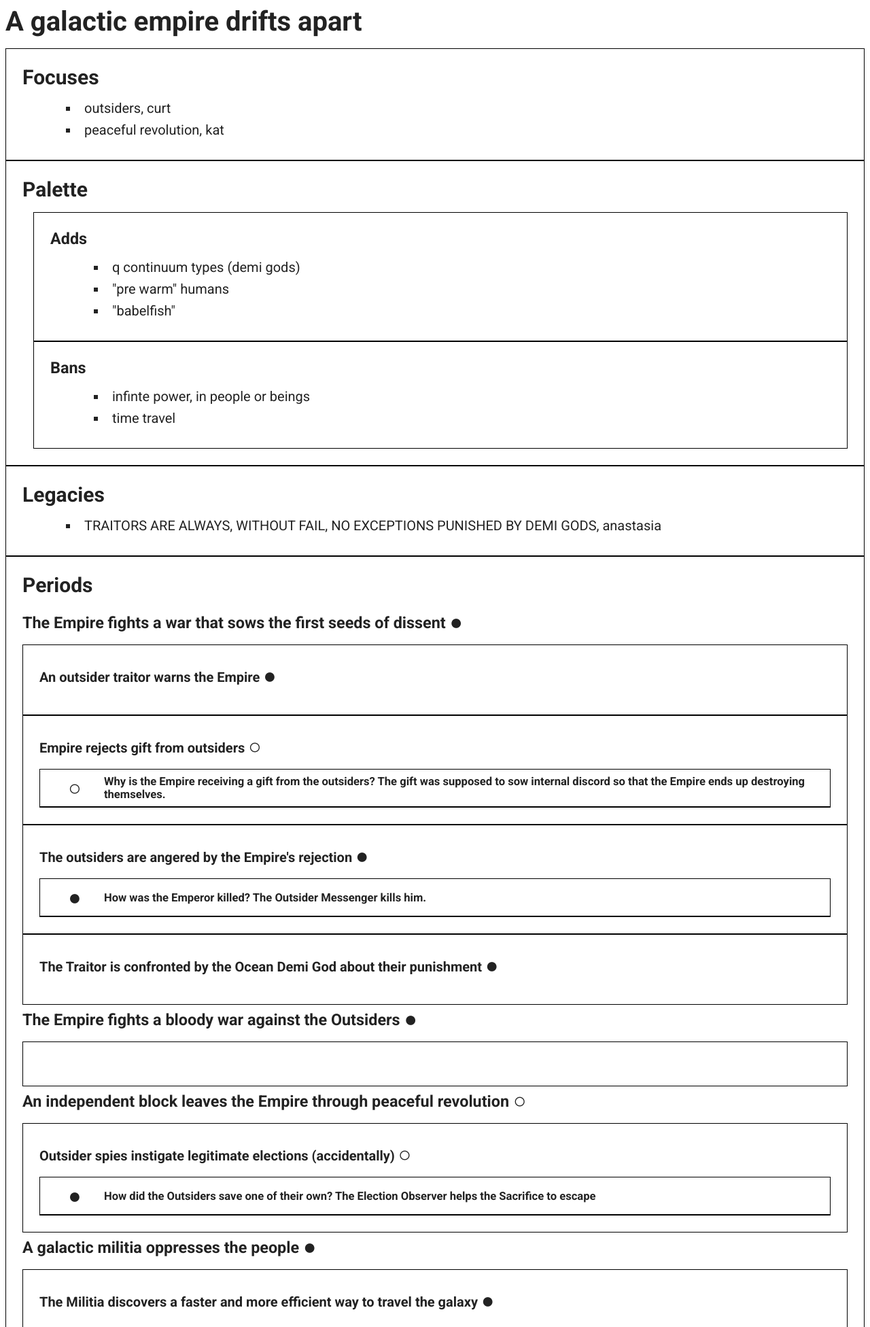
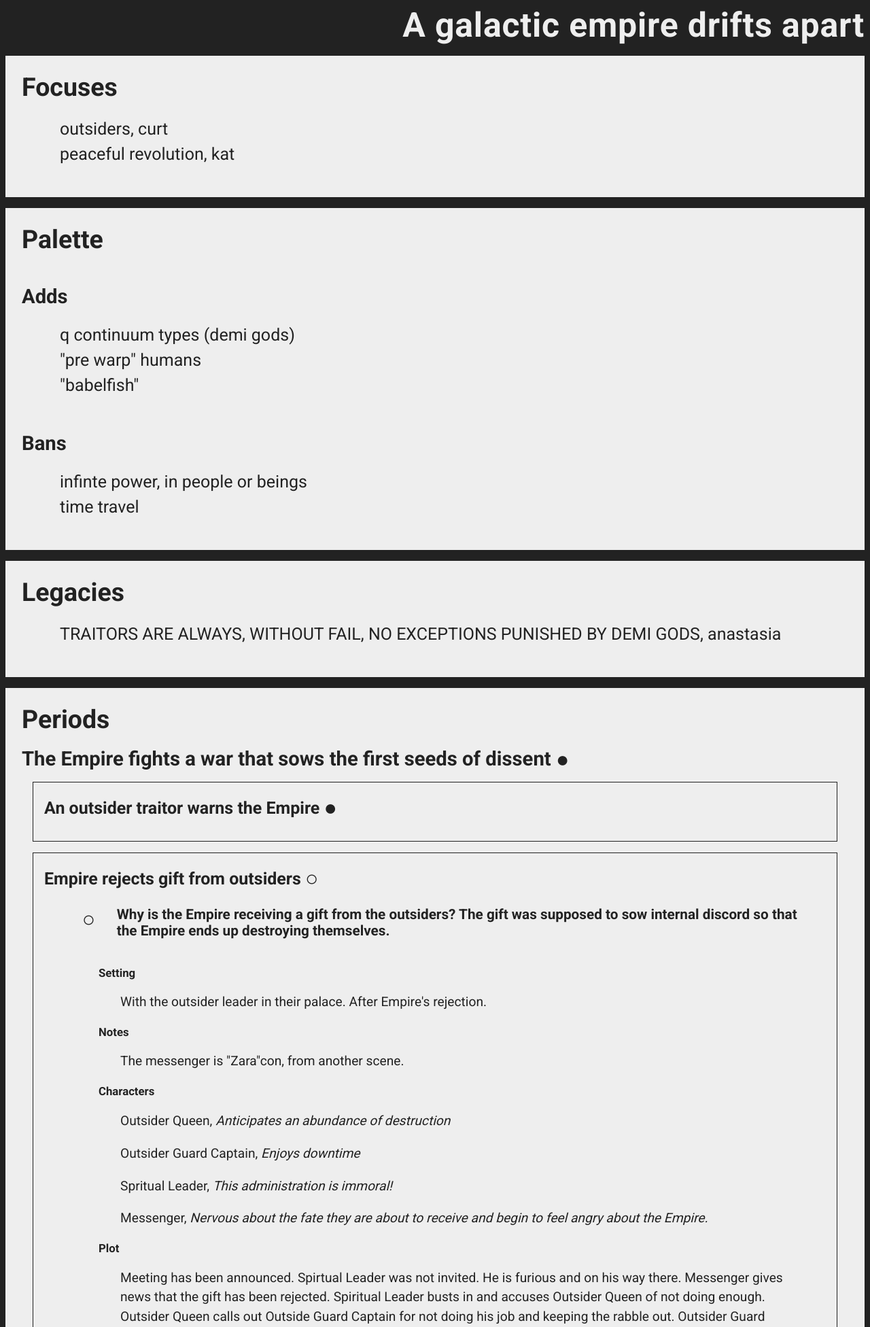
Before and after one commit to Lulzx/microscope, a web app: file index.html in a window 1280 px wide. Shown: the top 1952 px of the page at 68% size. Run offline with its HTML, style and script files only (its server is not run), Linux system fonts and the light colour scheme; some libraries are stand-ins or nearby versions.

Commit message:
messed around with spacing and nesting with html and css. it looks a little better now

```diff
--- a/first_game.json
+++ b/first_game.json
@@ -13,7 +13,7 @@
   "palette": {
     "adds": [
       "q continuum types (demi gods)",
-      "\"pre warm\" humans",
+      "\"pre warp\" humans",
       "\"babelfish\""
     ],
     "bans": [
--- a/stylesheet.css
+++ b/stylesheet.css
@@ -1,30 +1,55 @@
 body {
+    background-color: #222;
     color: #222;
-    font: 20px "Roboto", sans-serif;
+    font: 25px "Roboto", sans-serif;
+}
+
+big-picture, focuses, palette, legacies, periods, period, events, event, scenes, scene {
+    display: block;
+}
+
+period, events, scene {
+    margin-left: 0;
+}
+
+events, scenes {
+    background-color: initial;
+    /* border: 1px solid black; */
+    padding: 0 1rem;
 }
 
 big-picture {
-
+    letter-spacing: 0.05rem;
+    color: #eee;
+    text-align: right;
 }
 
-focuses, palette, legacies, periods, event, add, ban {
-    display: block;
-    border: 1px solid black;
+focuses, palette, legacies, periods {
+    background-color: #eee;
     padding: 1.5rem;
+    margin: 1rem 0;
 }
 
 add, ban {
     margin-left: 1rem;
 }
 
-scene {
-    display: block;
+event {
+    border: 1px solid #222;
+    margin: 1rem 0;
+    padding: 1rem;
 }
 
 scene hgroup {
-    border: 1px solid black;
+    /* border: 1px solid black; */
     display: flex;
     padding: 0.5rem;
+}
+
+scene p {
+    font-size: 1.2rem;
+    line-height: 1.8rem;
+    margin-left: 2rem;
 }
 
 scene hgroup icon {
@@ -39,22 +64,23 @@ scene hgroup h5 {
 }
 
 scene section {
-    border: 1px solid black;
+    /* border: 1px solid black; */
     border-top: 0;
-    height: 0;
+    /* height: 0; */
+    margin-top: 2rem;
     overflow: hidden;
-    padding: 0 1rem;
+    padding: 0 1rem 0 4rem;
     transition: all 0.5s ease-in-out;
 }
 
 scene hgroup:hover + section {
-    height: 50px;
-    padding: 1rem;
+    /*height: 50px;*/
+    /*padding: 1rem;*/
 }
 
 li {
-    margin: 0.5rem 4rem;
-    list-style-type: square;
+    margin: 0.5rem 1rem;
+    list-style-type: none;
 }
 
 h1, h2, h3, h4, h5, h6 {
--- a/templates/main.html
+++ b/templates/main.html
@@ -4,32 +4,40 @@
 
 <focuses>
     <h2>Focuses</h2>
+    <ul>
     {{#each focuses}}
     <li>{{this.focus}}, {{this.player}}</li>
     {{/each}}
+    </ul>
 </focuses>
 
 <palette>
     <h2>Palette</h2>
     <add>
         <h3>Adds</h3>
+        <ul>
         {{#each palette.adds}}
         <li>{{this}}</li>
         {{/each}}
+        </ul>
     </add>
     <ban>
         <h3>Bans</h3>
+        <ul>
         {{#each palette.bans}}
         <li>{{this}}</li>
         {{/each}}
+        </ul>
     </ban>
 </palette>
 
 <legacies>
     <h2>Legacies</h2>
+    <ul>
     {{#each legacies}}
     <li>{{this.legacy}}, {{this.player}}</li>
     {{/each}}
+    </ul>
 </legacies>
 
 <periods>
@@ -39,12 +47,12 @@
     <period>
         <h3>{{this.period}} <icon class="{{this.tone}}"></icon></h3>
 
-
+        <events>
         {{#each this.events}}
         <event>
             <h4>{{this.event}} <icon class="{{this.tone}}"></icon></h4>
 
-
+            <scenes>
             {{#each this.scenes}}
             <scene>
                 <hgroup>
@@ -63,17 +71,19 @@
 
                     <h6>Characters</h6>
                     {{#each this.characters}}
-                    <li>{{this.character}}, <em>{{this.thoughts}}</em></li>
+                    <p>{{this.character}}, <em>{{this.thoughts}}</em></p>
                     {{/each}}
 
                     <h6>Plot</h6>
 
                     <p>{{this.plot}}</p>
                 </section>
+            </scene>
                 {{/each}}
-            </scene>
+            </scenes>
         </event>
         {{/each}}
+        </events>
 
     </period>
     {{/each}}
```
